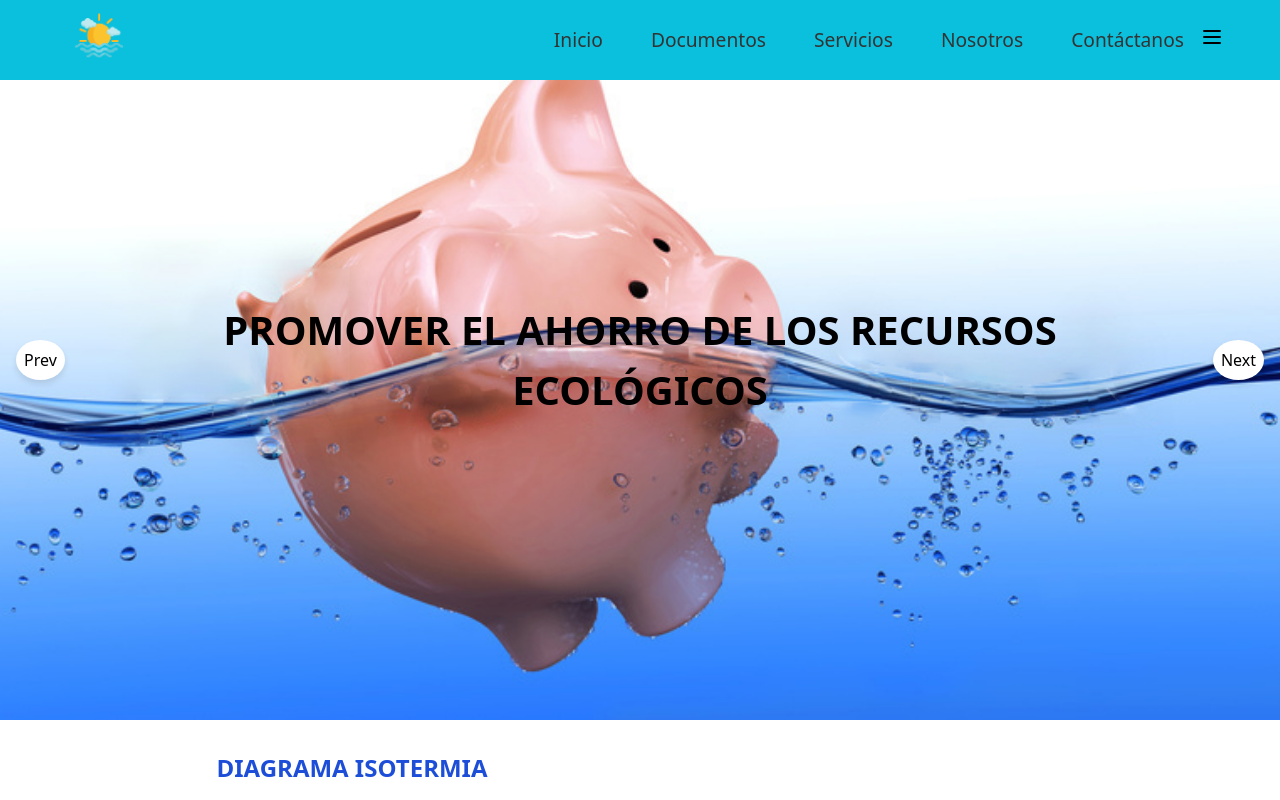
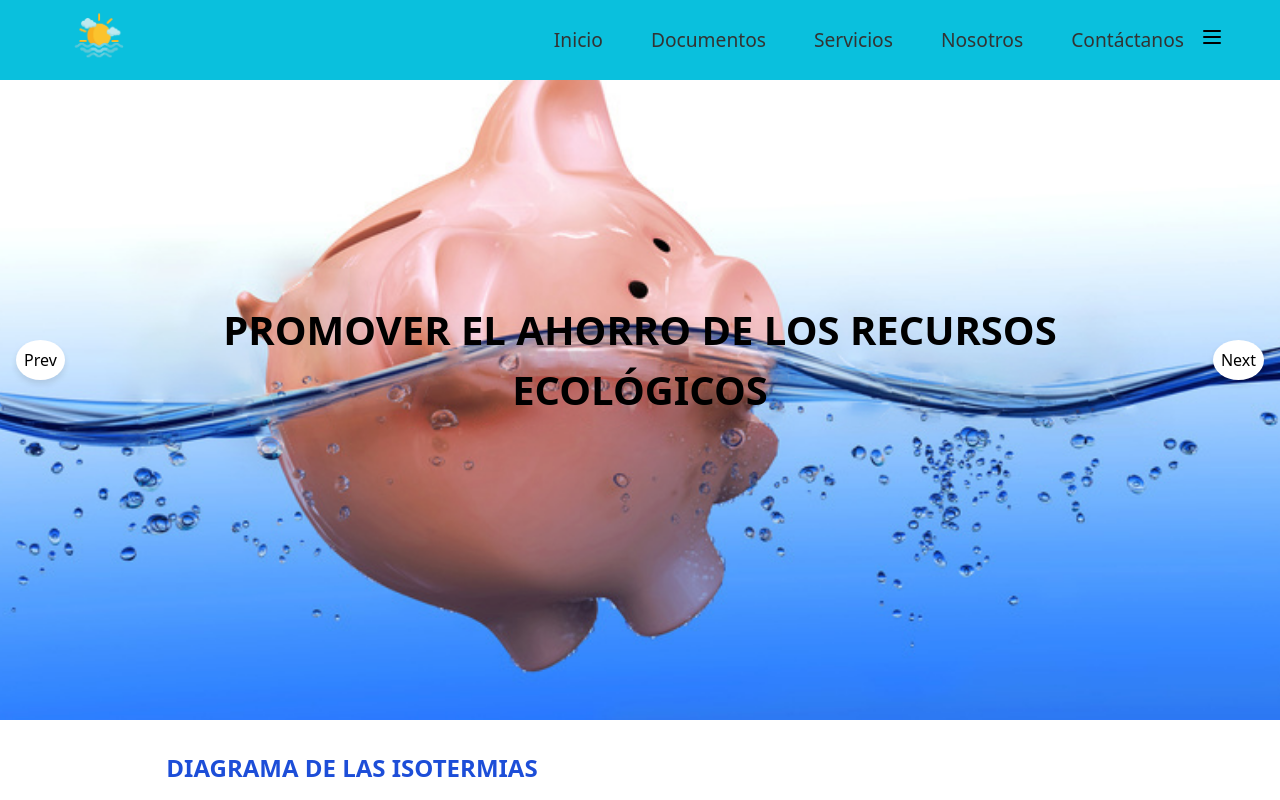
Before and after one commit to luigiRR/repositorio-ecocalor, a React (Create React App) app: page /doc in a window 1280 px wide. Shown: the top 800 px of the page. Built offline with nearby package versions, Linux system fonts and the light colour scheme; grey boxes are pictures that could not be loaded.

Commit message:
change title

```diff
--- a/src/pages/Doc/Doc.jsx
+++ b/src/pages/Doc/Doc.jsx
@@ -46,7 +46,7 @@ export default function About() {
             <div className="container mx-auto py-8">
                 <div className="grid grid-cols-1 lg:grid-cols-2 gap-8 items-center">
                     <div className="text-center">
-                        <h3 className="uppercase text-2xl text-blue-700 font-bold mb-5">Diagrama Isotermia</h3>
+                        <h3 className="uppercase text-2xl text-blue-700 font-bold mb-5">Diagrama de las Isotermias</h3>
                         <img
                             className="h-85 w-full object-cover rounded-lg shadow-md"
                             alt="Diagrama de Isoterma"
```
